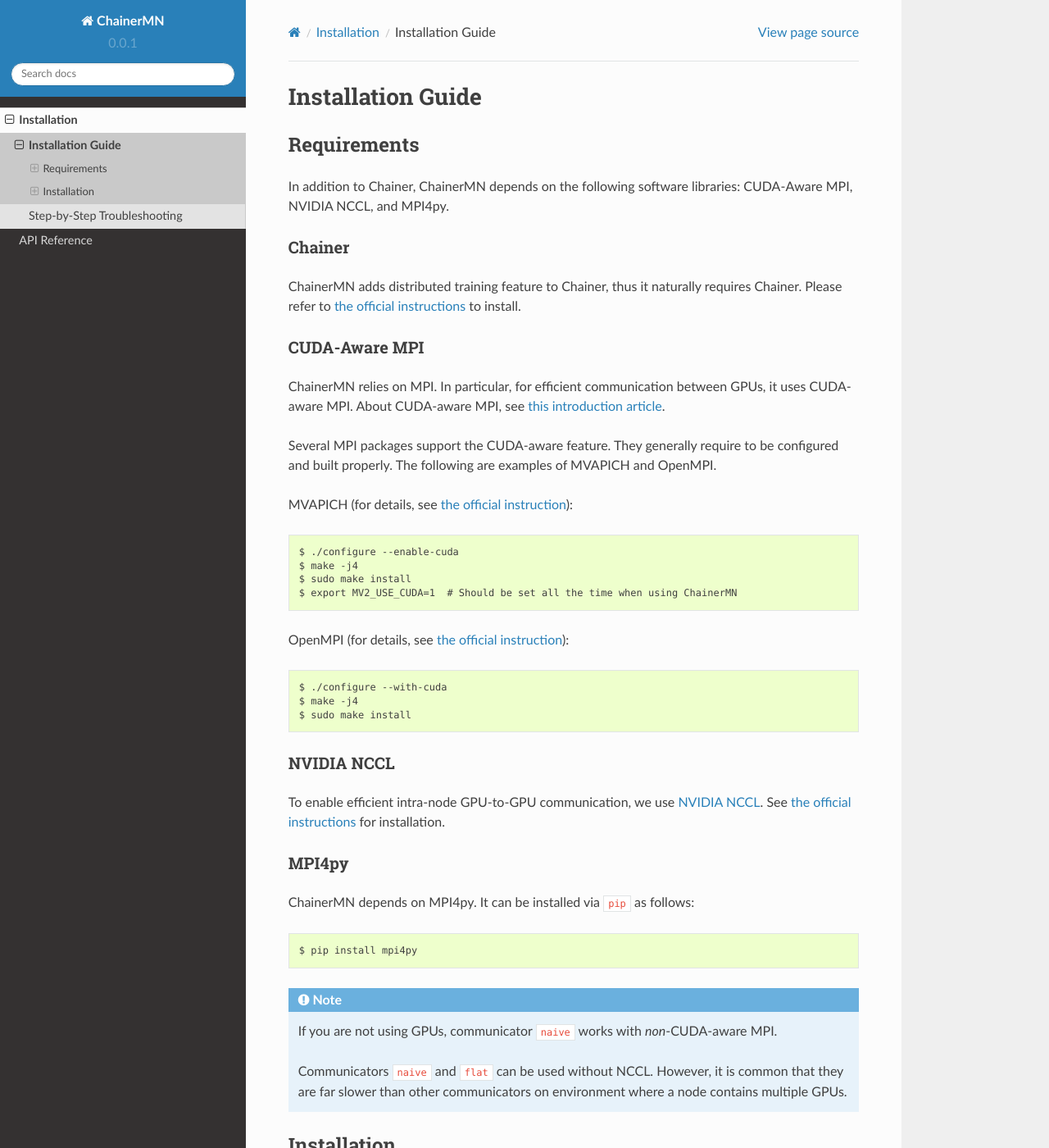
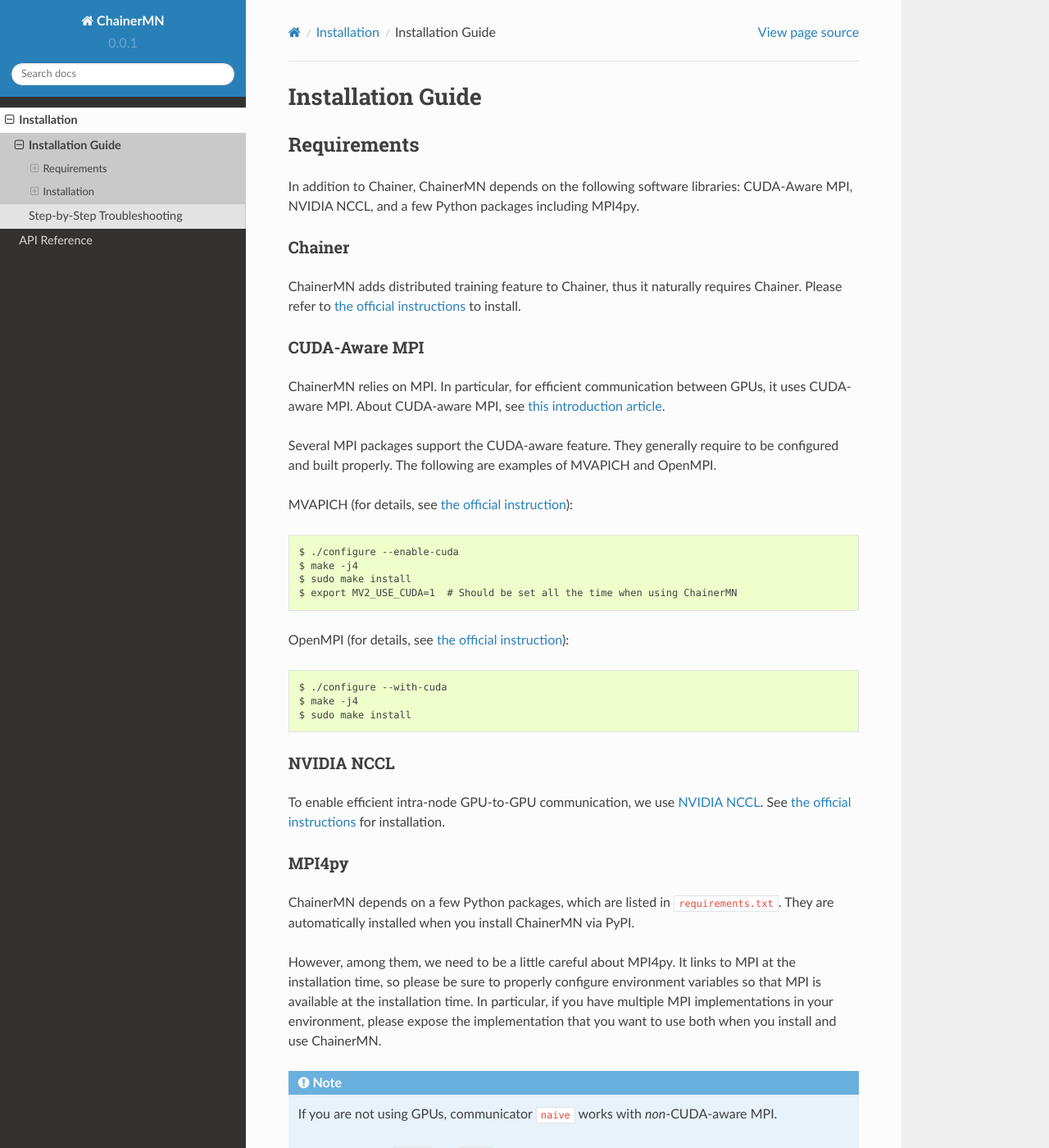
Before and after one commit to chainer/chainermn, a Sphinx documentation site: the page built from docs/source/installation/guide.rst, in a window 1280 px wide and 1400 px high. Shown: the whole window at 82% size. Built offline with Sphinx 7.4.7 and the Read the Docs theme 2.0.0, drawn with Linux system fonts in a browser that asks for light colours; pages that are not in the unit, such as notebooks, are missing from menus; some of the changed text lies outside the part shown.

Commit message:
Mention the dependency to other Python packages

```diff
--- a/docs/source/installation/guide.rst
+++ b/docs/source/installation/guide.rst
@@ -4,7 +4,7 @@
 Requirements
 ------------
 In addition to Chainer, ChainerMN depends on the following software libraries:
-CUDA-Aware MPI, NVIDIA NCCL, and MPI4py.
+CUDA-Aware MPI, NVIDIA NCCL, and a few Python packages including MPI4py.
 
 
 Chainer
@@ -55,10 +55,16 @@
 MPI4py
 ~~~~~~
 
-ChainerMN depends on MPI4py. It can be installed via ``pip`` as follows::
+ChainerMN depends on a few Python packages, which are listed in ``requirements.txt``.
+They are automatically installed when you install ChainerMN via PyPI.
 
-  $ pip install mpi4py
-
+However, among them, we need to be a little careful about MPI4py.
+It links to MPI at the installation time, so please be sure
+to properly configure environment variables
+so that MPI is available at the installation time.
+In particular, if you have multiple MPI implementations in your environment,
+please expose the implementation that you want to use
+both when you install and use ChainerMN.
 
 .. note::
 
@@ -87,6 +93,7 @@
 
   $ tar zxf chainermn-x.y.z.tar.gz
   $ cd chainermn-x.y.z
+  $ pip install -r requirements.txt
   $ python setup.py install
 
 When your environment does not have NCCL, pass ``--no-nccl`` flag to ``setup.py``::
```
